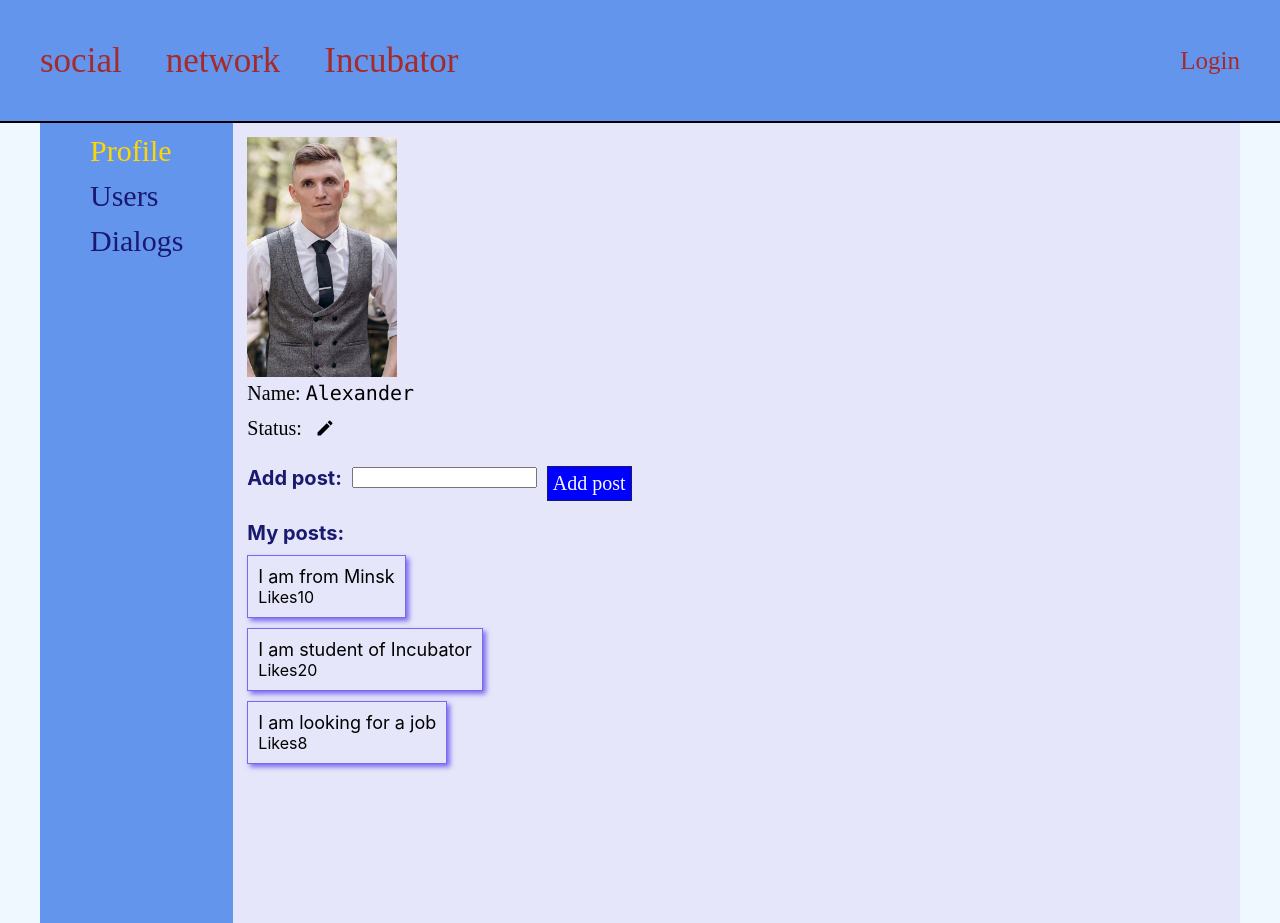
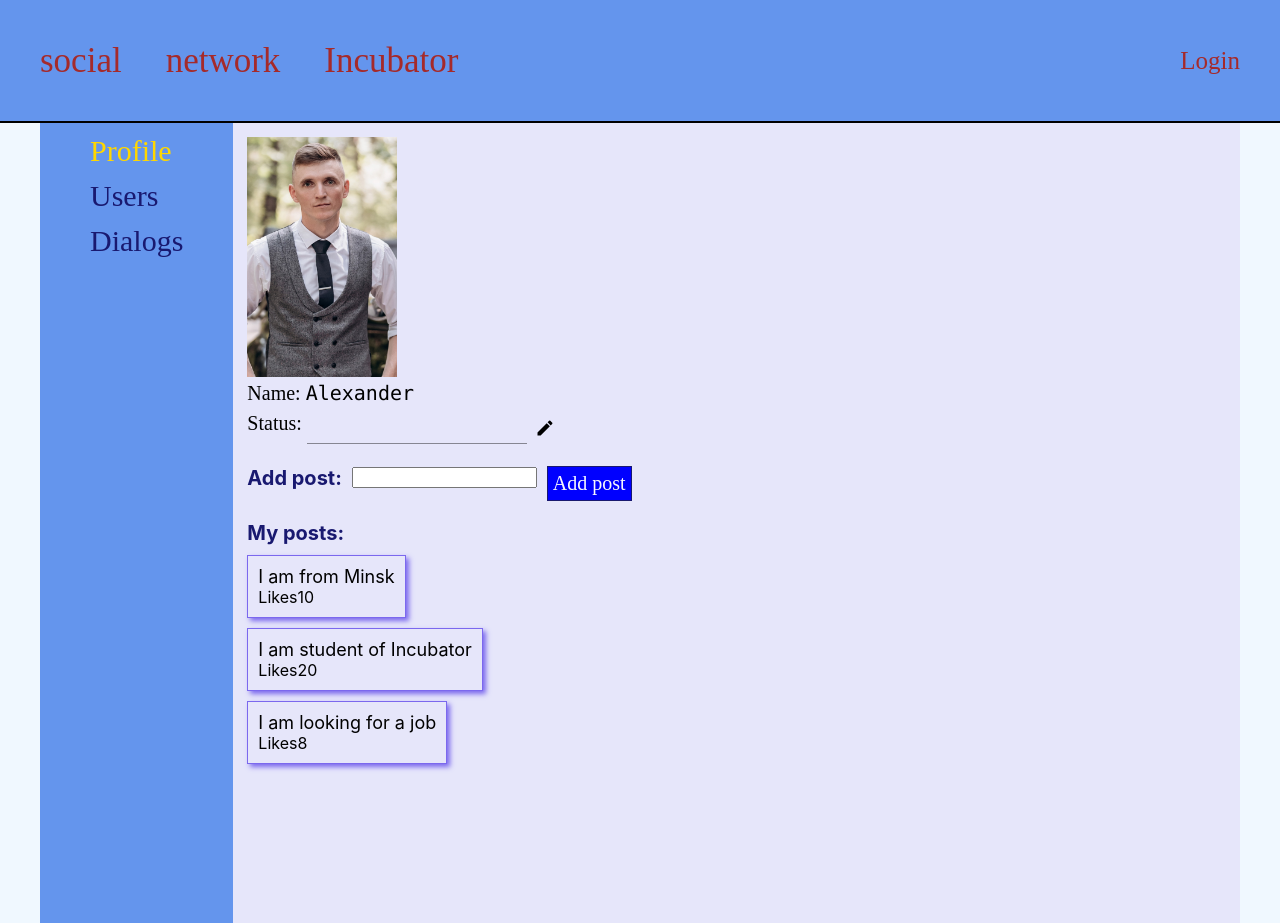
Before and after one commit to Alexander1995-it/samurai-way, a React (Create React App) app: page /profile in a window 1280 px wide. Both pictures are taken after a click on the button 324 px from the left and 428 px from the top of the page. Built offline with nearby package versions, Linux system fonts and the light colour scheme; no server answers.

Commit message:
refactoring StatusProfile

```diff
--- a/src/api/api.tsx
+++ b/src/api/api.tsx
@@ -28,6 +28,9 @@ export const profileAPI = {
     },
     getStatus(userId: number) {
         return instance.get(`profile/status/${userId}`)
+    },
+    updateStatus(status: string) {
+        return instance.put('profile/status', {status})
     }
 }
 
--- a/src/components/Profile/MyProfileInfo/MyProfileInfo.module.css
+++ b/src/components/Profile/MyProfileInfo/MyProfileInfo.module.css
@@ -1,23 +1,10 @@
-.profileInfo__block {
-
-}
+.profileInfo__block {}
 
 .profileInfo__name {
     margin-bottom: 5px;
 }
 
-.profileInfo__status {
-    display: flex;
-    align-items: center;
-}
-
-
 .profileInfo__name__label {
-    font-size: 20px;
-    font-family: "JetBrains Mono";
-}
-
-.profileInfo__status__label {
     font-size: 20px;
     font-family: "JetBrains Mono";
 }
@@ -26,9 +13,3 @@
     font-size: 20px;
     font-family: Consolas;
 }
-
-.profileInfo__status__text {
-    font-size: 20px;
-    font-family: Gadugi;
-    margin-right: 5px;
-}
--- a/src/components/Profile/MyProfileInfo/MyProfileInfo.tsx
+++ b/src/components/Profile/MyProfileInfo/MyProfileInfo.tsx
@@ -1,15 +1,13 @@
-import React, {useState} from 'react';
+import React from 'react';
 import style from './MyProfileInfo.module.css'
-import {InitialStateProfileReducerType, ProfileType} from "../../../redux/profileReducer";
-import EditIcon from '@mui/icons-material/Edit';
-import {IconButton} from "@mui/material";
+import {InitialStateProfileReducerType, ProfileType, updateStatusProfileTC} from "../../../redux/profileReducer";
+import {StatusProfile} from "./StatusProfile/StatusProfile";
 
 type MyProfileInfoPropsType = {
     profilePage: InitialStateProfileReducerType
+    updateStatusProfileTC: (status: string) => void
 }
 const MyProfileInfo = (props: MyProfileInfoPropsType) => {
-
-const [localStatus, setLocalStatus] = useState(props.profilePage.status)
 
     return (
         <div className={style.profileInfo__block}>
@@ -21,17 +19,9 @@ const [localStatus, setLocalStatus] = useState(props.profilePage.status)
                 <span className={style.profileInfo__name__label}>Name: </span>
                 <span className={style.profileInfo__name__text}>{props.profilePage.profile.fullName}</span>
             </div>
-            <div className={style.profileInfo__status}>
-                   <div>
-                       <span className={style.profileInfo__status__label}>Status: </span>
-                       <span className={style.profileInfo__status__text}>{props.profilePage.status}</span>
-                   </div>
-                    <div className={style.editStatus}>
-                        <IconButton sx={{color: 'black'}} component="span">
-                            <EditIcon sx={{fontSize: '20px'}}/>
-                        </IconButton>
-                    </div>
-            </div>
+            <StatusProfile updateStatusProfileTC={props.updateStatusProfileTC}
+                           status={props.profilePage.status}
+            />
         </div>
     );
 };
--- /dev/null
+++ b/src/components/Profile/MyProfileInfo/StatusProfile/StatusProfile.module.css
@@ -0,0 +1,15 @@
+.status__block {
+    display: flex;
+    align-items: center;
+}
+
+.status__label {
+    font-size: 20px;
+    font-family: "JetBrains Mono";
+}
+
+.status__text {
+    font-size: 20px;
+    font-family: Gadugi;
+    margin-right: 5px;
+}
--- /dev/null
+++ b/src/components/Profile/MyProfileInfo/StatusProfile/StatusProfile.tsx
@@ -0,0 +1,45 @@
+import React, {useEffect, useState} from 'react';
+import {IconButton, TextField} from "@mui/material";
+import EditIcon from "@mui/icons-material/Edit";
+import style from './StatusProfile.module.css'
+
+export type StatusProfileType = {
+    status: string
+    updateStatusProfileTC: (status: string) => void
+}
+
+export const StatusProfile = (props: StatusProfileType) => {
+
+    const [localStatus, setLocalStatus] = useState(props.status)
+    const [isEditMode, setEditMode] = useState(false)
+
+    useEffect(() => {
+        setLocalStatus(props.status)
+    }, [props.status])
+
+    const handlerEdit = () => {
+        setEditMode(!isEditMode)
+        props.updateStatusProfileTC('hello world2')
+    }
+
+    const changeLocalState = (e: React.ChangeEvent<HTMLTextAreaElement | HTMLInputElement>) => {
+        setLocalStatus(e.currentTarget.value)
+    }
+
+    return (
+        <div className={style.status__block}>
+            <div>
+                <span className={style.status__label}>Status: </span>
+                {isEditMode
+                    ? <TextField id="standard-basic"  variant="standard"
+                                 value={localStatus} onChange={(e) => changeLocalState(e)}/>
+                    : <span className={style.status__text}>{props.status}</span>}
+            </div>
+            <div className={style.editStatus}>
+                <IconButton onClick={() => handlerEdit()} sx={{color: 'black'}} component="span">
+                    <EditIcon sx={{fontSize: '20px'}}/>
+                </IconButton>
+            </div>
+        </div>
+    )
+}
--- a/src/components/Profile/Profile.tsx
+++ b/src/components/Profile/Profile.tsx
@@ -7,9 +7,12 @@ import {CommonProfileContainerPropsType} from "./ProfileContainer";
 type ProfilePropsType = CommonProfileContainerPropsType
 
 const Profile = (props: ProfilePropsType) => {
+
     return (
         <div className={style.profile__block}>
-            <MyProfileInfo profilePage={props.profilePage}/>
+            <MyProfileInfo updateStatusProfileTC={props.updateStatusProfileTC}
+                           profilePage={props.profilePage}
+            />
             <MyPosts
                 messagePost={props.profilePage.textPost}
                 myPosts={props.profilePage.myPost}
--- a/src/components/Profile/ProfileContainer.tsx
+++ b/src/components/Profile/ProfileContainer.tsx
@@ -6,7 +6,7 @@ import {
     changePostText,
     getProfileTC,
     InitialStateProfileReducerType, setStatusTC,
-    setUserProfile
+    setUserProfile, updateStatusProfileTC
 } from "../../redux/profileReducer";
 import Profile from "./Profile";
 import {RouteComponentProps, withRouter} from "react-router-dom";
@@ -21,11 +21,23 @@ class ProfileContainer extends React.Component<CommonProfileContainerPropsType>
         let paramsId = this.props.match.params.userId
 
         if (!paramsId) {
-            paramsId = String(this.props.profilePage.profile.userId)
+            paramsId = String(this.props.myId)
         }
         this.props.getProfileTC(+paramsId)
         this.props.setStatusTC(+paramsId)
     }
+
+    componentDidUpdate(prevProps: Readonly<CommonProfileContainerPropsType>, prevState: Readonly<{}>) {
+        let paramsId = this.props.match.params.userId
+        if (prevProps.match.params.userId !== this.props.match.params.userId) {
+            if (!paramsId) {
+                paramsId = String(this.props.myId)
+            }
+            this.props.getProfileTC(+paramsId)
+            this.props.setStatusTC(+paramsId)
+        }
+    }
+
 
     render() {
         return <Profile {...this.props}/>
@@ -35,11 +47,13 @@ class ProfileContainer extends React.Component<CommonProfileContainerPropsType>
 
 export type MapStateToPropsType = {
     profilePage: InitialStateProfileReducerType
+    myId: null | number
 }
 
 const mapStateToProps = (state: AppRootState): MapStateToPropsType => {
     return {
         profilePage: state.profilePage,
+        myId: state.auth.id
     }
 }
 
@@ -49,6 +63,7 @@ export type MapDispatchToPropsType = {
     setUserProfile: (payload: any) => void
     getProfileTC: (paramsId: number) => void
     setStatusTC: (userId: number) => void
+    updateStatusProfileTC: (status: string) => void
 }
 
 
@@ -57,5 +72,6 @@ export default connect(mapStateToProps, {
     changePostText,
     setUserProfile,
     getProfileTC,
-    setStatusTC
+    setStatusTC,
+    updateStatusProfileTC
 })(withRouter(ProfileContainer))
--- a/src/redux/profileReducer.tsx
+++ b/src/redux/profileReducer.tsx
@@ -27,7 +27,7 @@ let initialState = {
             small: ava, large: null
         }
     },
-    status: null as null | string,
+    status: '',
     myPost: [
         {id: 1, post: 'I am from Minsk', likes: 10},
         {id: 2, post: 'I am student of Incubator', likes: 20},
@@ -91,3 +91,10 @@ export const setStatusTC = (userId: number) => (dispatch: Dispatch) => {
             dispatch(setStatusUserInProfile(response.data))
         })
 }
+
+export const updateStatusProfileTC = (status: string) => (dispatch: Dispatch) => {
+    profileAPI.updateStatus(status)
+        .then(response => {
+            console.log(response)
+        })
+}
```
Also changed, not shown: src/components/Header/Header.tsx (+0 -7 lines).
